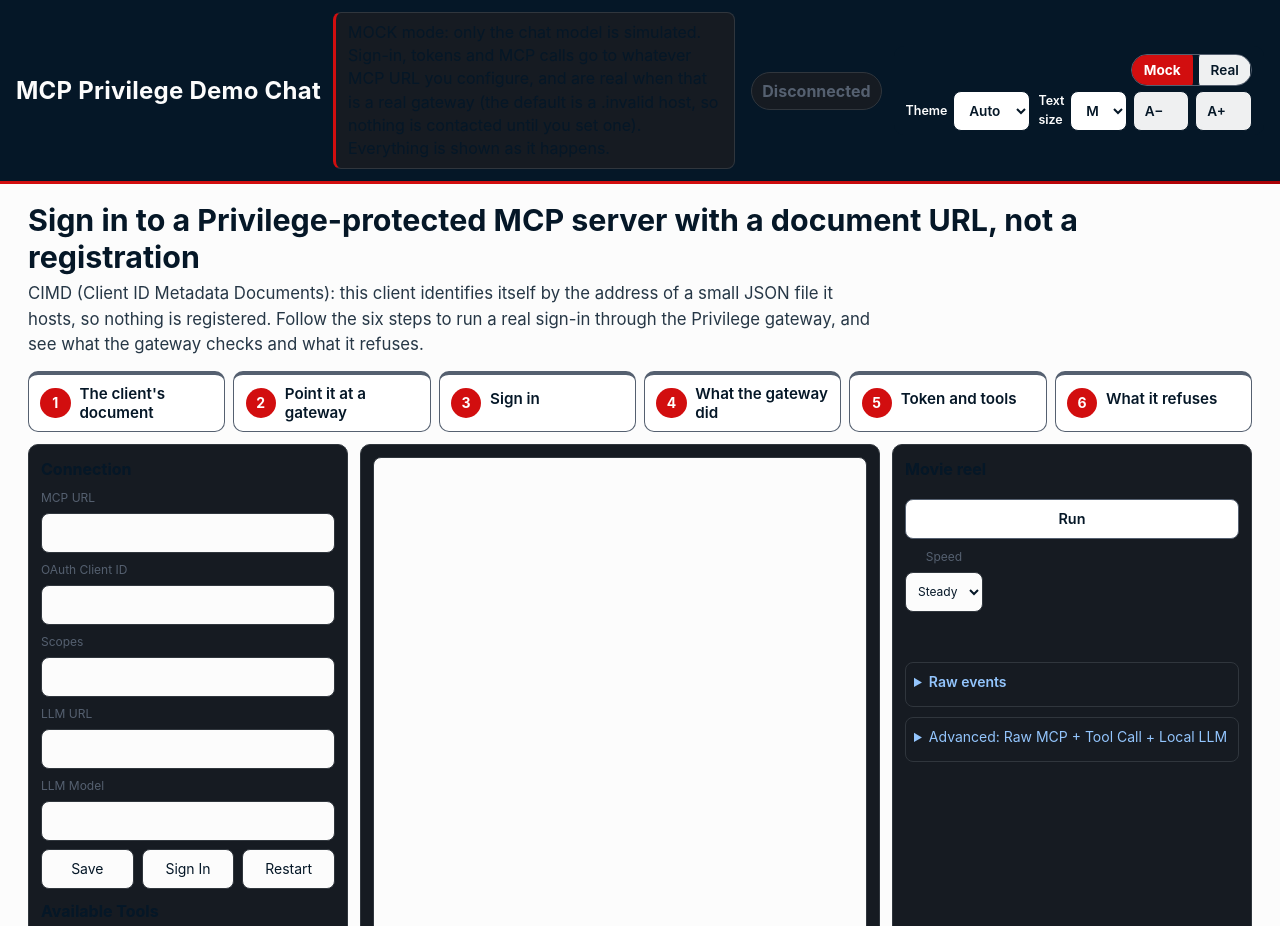
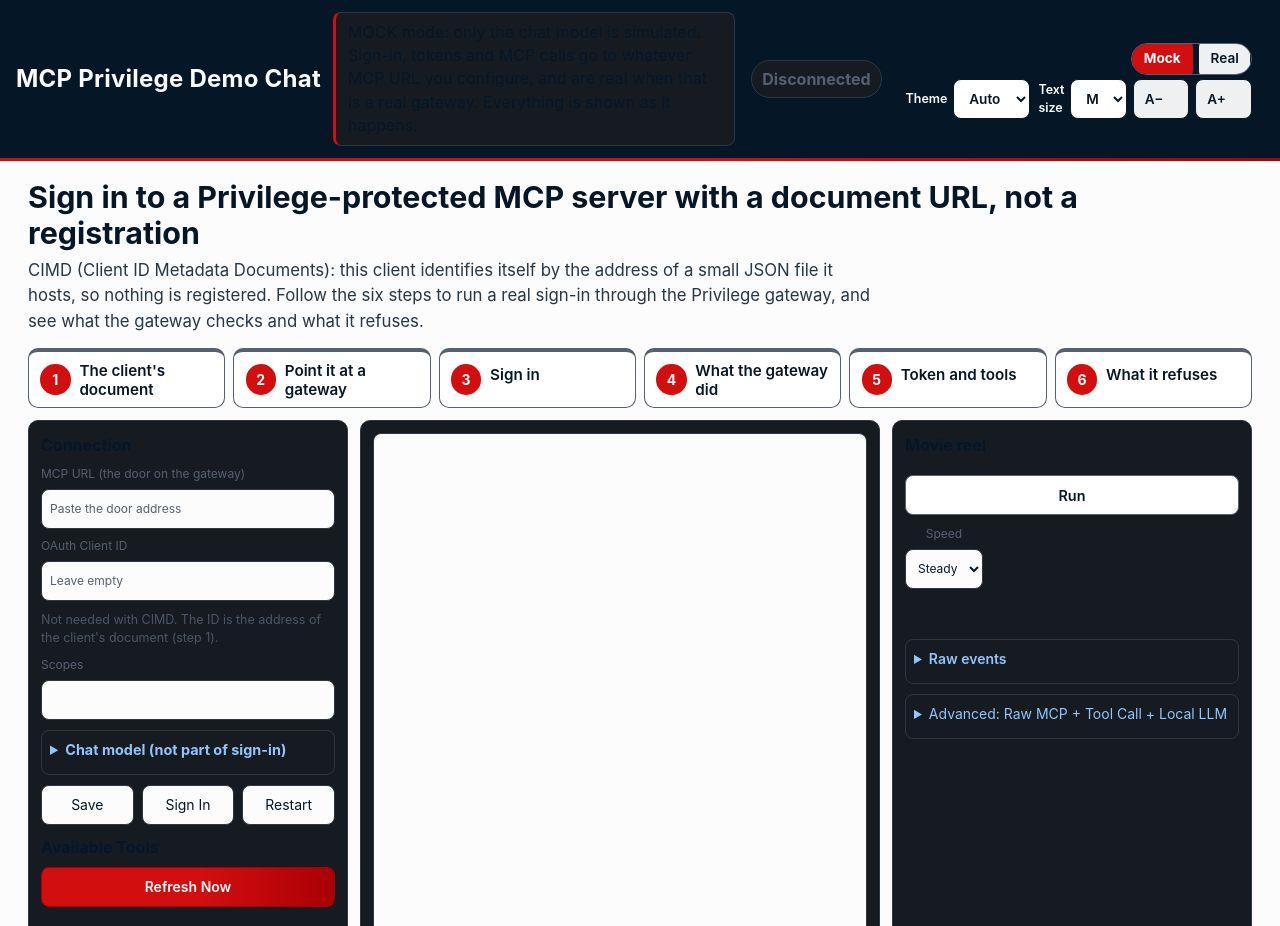
Before and after one commit to curtismu7/mcp-demo-client-privilege-LAB, a website with bundled scripts: page public/index.html in a window 1280 px wide. Shown: the top 926 px of the page. Built offline with nearby package versions, Linux system fonts and the light colour scheme; no server answers; files whose address does not match are found by name.

Commit message:
Clean up the confusing addresses: empty door box, CIMD client ID hint, chat model apart, a role label on every address; wire the pop-out close button (#31)

```diff
--- a/public/app.js
+++ b/public/app.js
@@ -163,7 +163,8 @@ const flowUi = mountFlow({
 
 async function refreshState() {
   const state = await api('/api/state');
-  els.mcpUrl.value = state.config.mcpUrl || '';
+  // The shipped placeholder address is not something to show: leave the box empty so the hint reads.
+  els.mcpUrl.value = isPlaceholderMcpUrl(state.config.mcpUrl) ? '' : (state.config.mcpUrl || '');
   els.clientId.value = state.config.clientId || '';
   els.scopes.value = state.config.scopes || '';
   els.llmUrl.value = state.config.llmUrl || '';
@@ -187,7 +188,7 @@ async function saveConfigFromInputs() {
 
 async function refreshToolsAuto() {
   // The shipped MCP address is a placeholder that can never resolve: ask nothing of it, and show no error.
-  if (isPlaceholderMcpUrl(els.mcpUrl.value)) return;
+  if (!els.mcpUrl.value.trim() || isPlaceholderMcpUrl(els.mcpUrl.value)) return;
   // Listing tools needs a token, so there is nothing to poll for before sign-in (and a half-typed address must never be tried).
   if (!uiState.authenticated) return;
   if (uiState.autoRefresh.inFlight) return;
@@ -283,6 +284,10 @@ els.saveConfigBtn.addEventListener('click', async () => {
 // sameTab: the walkthrough signs in in this tab and comes back to it; the Sign In button keeps opening a new tab.
 async function startAuth(sameTab) {
   try {
+    if (!els.mcpUrl.value.trim() || isPlaceholderMcpUrl(els.mcpUrl.value)) {
+      appendChat('system', 'Paste the MCP door address from your gateway into the MCP URL box first.');
+      return;
+    }
     await saveConfigFromInputs();
     const data = await api('/api/auth/start', { method: 'POST' });
     await refreshState();
--- a/public/flow.js
+++ b/public/flow.js
@@ -100,6 +100,17 @@ export function mountFlow({ api, startSignIn, refreshTools, inputs }) {
     detailEl = null;
     detailPanel = null;
   }
+  // One fixed role per address, so the viewer never wonders which URL is which.
+  const ROLE = {
+    doc: "The client's ID card: its own address is its client ID",
+    door: 'The door: the MCP address on the gateway',
+    'resource-metadata': "The gateway's metadata about the door",
+    'as-metadata': "The gateway's sign-in server metadata (.well-known)",
+    'signin-start': 'The sign-in link the browser follows to PingOne',
+    accepted: 'The return address back to the client',
+    token: "The gateway's token endpoint",
+    tools: 'The door: the MCP address on the gateway'
+  };
   function openDetail(h) {
     closeDetail();
     const l = lane(h);
@@ -112,9 +123,11 @@ export function mountFlow({ api, startSignIn, refreshTools, inputs }) {
           el('div', { class: 'flow-detail-from', text: `${h.from === h.to ? h.from : `${h.from} → ${h.to}`} · step ${h.step}` }),
           el('div', { text: h.title }))),
       el('button', { type: 'button', class: 'fd-btn flow-detail-close', 'aria-label': 'Close', title: 'Close', text: '×' }));
+    titlebar.querySelector('.flow-detail-close').addEventListener('click', closeDetail);
     box.append(titlebar);
     const body = el('div', { class: 'fd-body' });
     box.append(body);
+    if (ROLE[h.kind]) body.append(el('div', { class: 'flow-role', text: `This address is: ${ROLE[h.kind]}` }));
     body.append(el('p', { class: 'flow-detail-say', text: h.say }));
     const d = h.detail;
     if (!d) {
--- a/public/index.html
+++ b/public/index.html
@@ -21,7 +21,7 @@
       <span class="shell-brand">MCP Privilege Demo Chat</span>
         <!-- ui-pattern: allow P2 the banner is static in the markup but app.js paints it from /api/info on load and on every Mock/Real switch (it states the current mode at runtime) -->
       <p class="banner" role="note" id="modeBanner" data-state="mock">
-        MOCK mode: only the chat model is simulated. Sign-in, tokens and MCP calls go to whatever MCP URL you configure, and are real when that is a real gateway (the default is a .invalid host, so nothing is contacted until you set one). Everything is shown as it happens.
+        MOCK mode: only the chat model is simulated. Sign-in, tokens and MCP calls go to whatever MCP URL you configure, and are real when that is a real gateway. Everything is shown as it happens.
       </p>
       <div class="pill" id="connectionPill">Disconnected</div>
       <nav class="top-menu top-menu--framed" data-testid="top-menu" aria-label="Top menu">
@@ -93,7 +93,7 @@
             banner.dataset.state = real ? "live" : "mock";
             banner.textContent = real
               ? "REAL mode: the chat model call is routed through the Privilege LLM lane and governed by its policy. Sign-in and MCP calls go to whatever MCP URL you configure."
-              : "MOCK mode: only the chat model is simulated. Sign-in, tokens and MCP calls go to whatever MCP URL you configure, and are real when that is a real gateway (the default is a .invalid host, so nothing is contacted until you set one). Everything is shown as it happens.";
+              : "MOCK mode: only the chat model is simulated. Sign-in, tokens and MCP calls go to whatever MCP URL you configure, and are real when that is a real gateway. Everything is shown as it happens.";
           }
         }
         fetch("/api/info").then(function (r) { return r.json(); }).then(paint).catch(function () {});
@@ -131,17 +131,20 @@
       <aside class="panel sidebar">
         <h2>Connection</h2>
         <label>
-          MCP URL
-          <input id="mcpUrl" />
+          MCP URL (the door on the gateway)
+          <input id="mcpUrl" placeholder="Paste the door address" />
         </label>
         <label>
           OAuth Client ID
-          <input id="clientId" />
+          <input id="clientId" placeholder="Leave empty" />
+          <span class="field-hint">Not needed with CIMD. The ID is the address of the client's document (step 1).</span>
         </label>
         <label>
           Scopes
           <input id="scopes" />
         </label>
+        <details class="chat-model">
+          <summary>Chat model (not part of sign-in)</summary>
           <label>
             LLM URL
             <input id="llmUrl" />
@@ -150,6 +153,7 @@
             LLM Model
             <input id="llmModel" />
           </label>
+        </details>
         <div class="buttons">
           <button id="saveConfigBtn" type="button">Save</button>
           <button id="startAuthBtn" type="button">Sign In</button>
--- a/public/styles.css
+++ b/public/styles.css
@@ -414,3 +414,8 @@ details.raw { margin-top: .8rem; } details.raw summary { cursor: pointer; font-w
 .flow-pane { margin-top: .4rem; }
 .flow-detail-close { flex: none; width: auto; }
 .flow-detail-ttl { min-width: 0; }
+
+.flow-role { display: inline-block; margin: .35rem 0 .1rem; padding: .2rem .6rem; border: 1px solid var(--c, var(--accent, currentColor)); border-radius: 999px; font-size: .82rem; font-weight: 700; color: var(--text-body); }
+.field-hint { display: block; margin-top: .2rem; font-size: .78rem; font-weight: 400; color: inherit; opacity: .85; }
+details.chat-model { margin: .6rem 0; }
+details.chat-model > summary { cursor: pointer; font-weight: 700; font-size: .9rem; }
```
Also changed, not shown: cimd.test.js (+14 -0 lines). Lines whose indentation alone changed are shown as unchanged.
